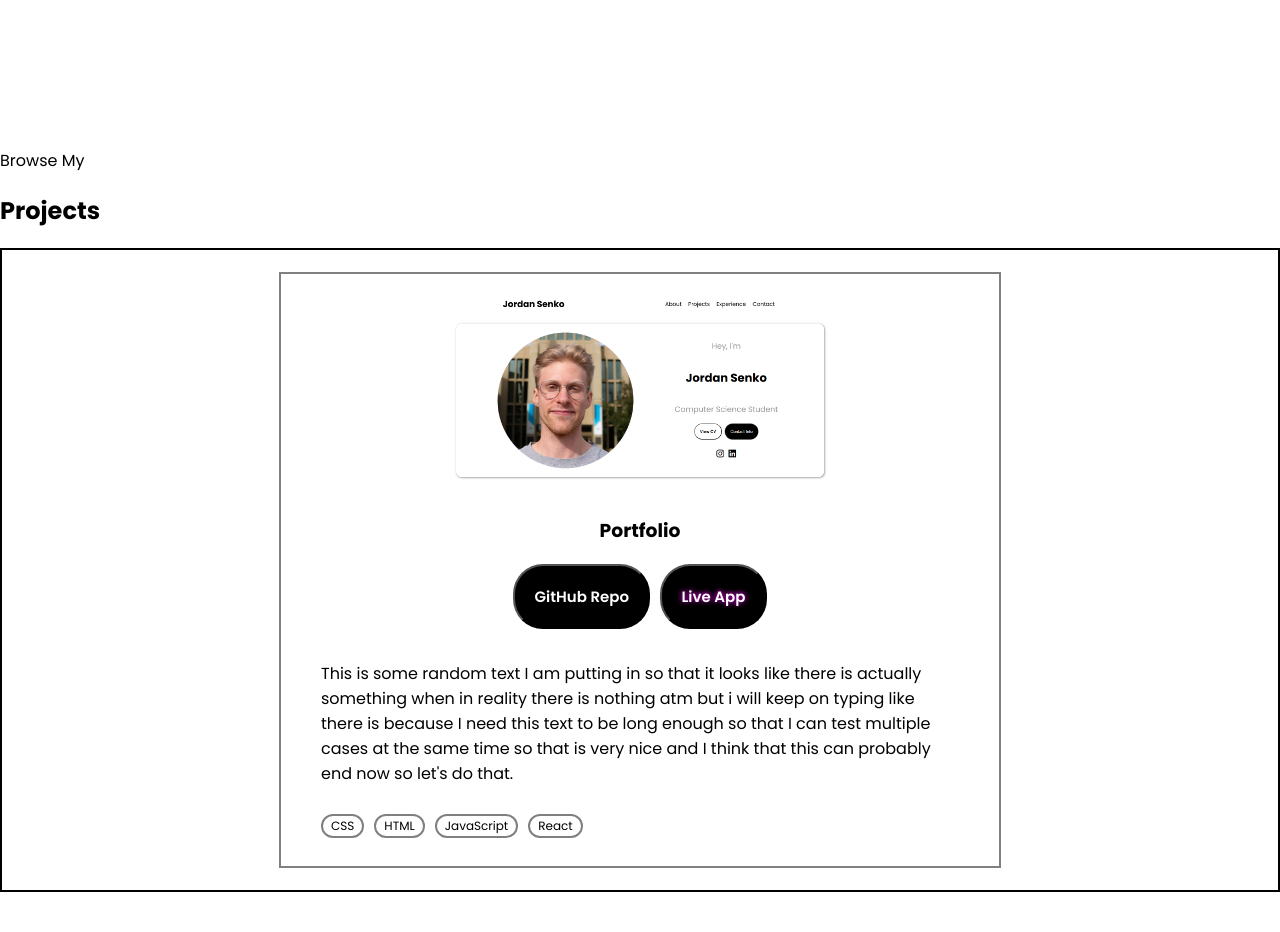
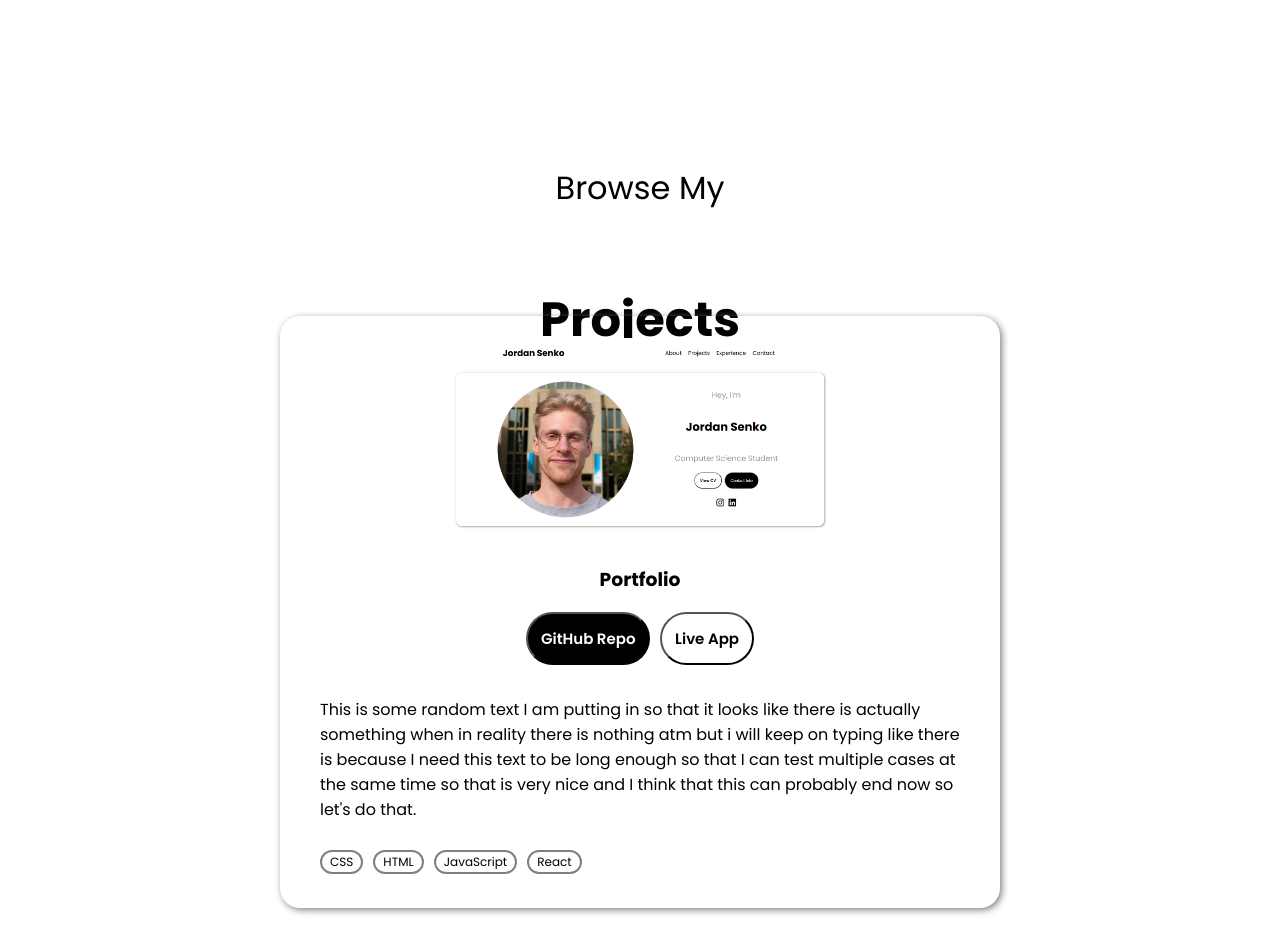
Before and after one commit to JSenk347/portfolio-fe, a React (Vite) app: page / in a window 1280 px wide. Shown: the part 2500-3432 px from the top of the page. Before the commit the page ends 3392 px from the top, so only its background shows below. Built offline with nearby package versions, Linux system fonts and the light colour scheme.

Commit message:
moderate updates to projects

```diff
--- a/src/components/projects/Projects.jsx
+++ b/src/components/projects/Projects.jsx
@@ -2,17 +2,18 @@ import ProjectCarousel from "./project-carousel/ProjectCarousel.jsx"
 import styles from "./Projects.module.css"
 import projectData from "../../data/projects.json"
 
-const Projects = ({projects}) => {
+const Projects = ({ projects }) => {
     return (
         <div className={styles.projectsContainer}>
             <div className={styles.headerContainer}>
                 <p>Browse My</p>
                 <h1>Projects</h1>
-                <div className={styles.carouselContainer}>
-                    <ProjectCarousel projects={projectData}/>
-                </div>
+            </div>
+            <div className={styles.carouselContainer}>
+                <ProjectCarousel projects={projectData} />
+            </div>
 
-                {/* UP NEXT:
+            {/* UP NEXT:
                     - Design a project card
                         - Figure out how a "sneaky window" would work after clicking a projects to view it
                     - Place the projectCards in a carasoul
@@ -20,7 +21,6 @@ const Projects = ({projects}) => {
                         - See resources for reading a json file in JS
                     -
                 */}
-            </div>
         </div>
     );
 }
--- a/src/components/projects/Projects.module.css
+++ b/src/components/projects/Projects.module.css
@@ -1,3 +1,7 @@
-.projectsContainer{
-
+.headerContainer{
+    height: 20vh;
+    display: flex;
+    flex-direction: column;
+    align-items: center;
+    font-size: clamp(25px, 2.5vw, 40px);
 }
--- a/src/components/projects/project-card/ProjectCard.jsx
+++ b/src/components/projects/project-card/ProjectCard.jsx
@@ -22,7 +22,6 @@ const ProjectCard = (props) => {
                 {isLive && (
                     <a href={props.liveURL} target="_blank">
                         <button className={styles.liveButton}>
-                            <span/>
                             Live App
                         </button>
                     </a>
--- a/src/components/projects/project-card/ProjectCard.module.css
+++ b/src/components/projects/project-card/ProjectCard.module.css
@@ -1,12 +1,13 @@
 
 .cardContainer{
-    border: solid 2px gray;
     display: flex;
     flex-direction: column;
     justify-content: center;
     max-width: 50%;
     height: 80%;
     padding: 40px;
+    border-radius: 20px;
+    box-shadow: 2px 2px 7px gray;
 }
 .imgContainer{
     display: flex;
@@ -39,23 +40,23 @@
     margin-bottom: 1em;
 }
 .buttonContainer button{
-    padding: 1.2rem;
+    padding: .8rem;
     border-radius: 2em;
     font-family: "Poppins";
     font-size: clamp(12px, 1.3vw, 15px);
+    font-weight: 600;
+    cursor: pointer;
+}
+.ghButton{
+    background-color: black;
     color: white;
-    background-color: black;
-    font-weight: 600;
-}
-@keyframes glow{
-    from{text-shadow: -2px 0px 5px purple, 2px 0px 5px purple, 0px -2px 5px purple}
-    to{text-shadow: none}
 }
 .liveButton{
-    animation: glow;
-    animation-duration: 2s;
-    animation-iteration-count: infinite;
-    animation-timing-function: ease;
-    animation-delay: 0s;
-    animation-play-state: running;
+    background-color: white;
+    color: black;
+    transition: all 300ms ease;
 }
+.liveButton:hover{
+    background-color: black;
+    color: white;
+}
--- a/src/components/projects/project-carousel/ProjectCarousel.module.css
+++ b/src/components/projects/project-carousel/ProjectCarousel.module.css
@@ -1,7 +1,6 @@
 .carousel {
   overflow: hidden;
   max-width: large;
-  border: 2px solid black;
 }
 .carouselContainer {
   display: flex;
```
